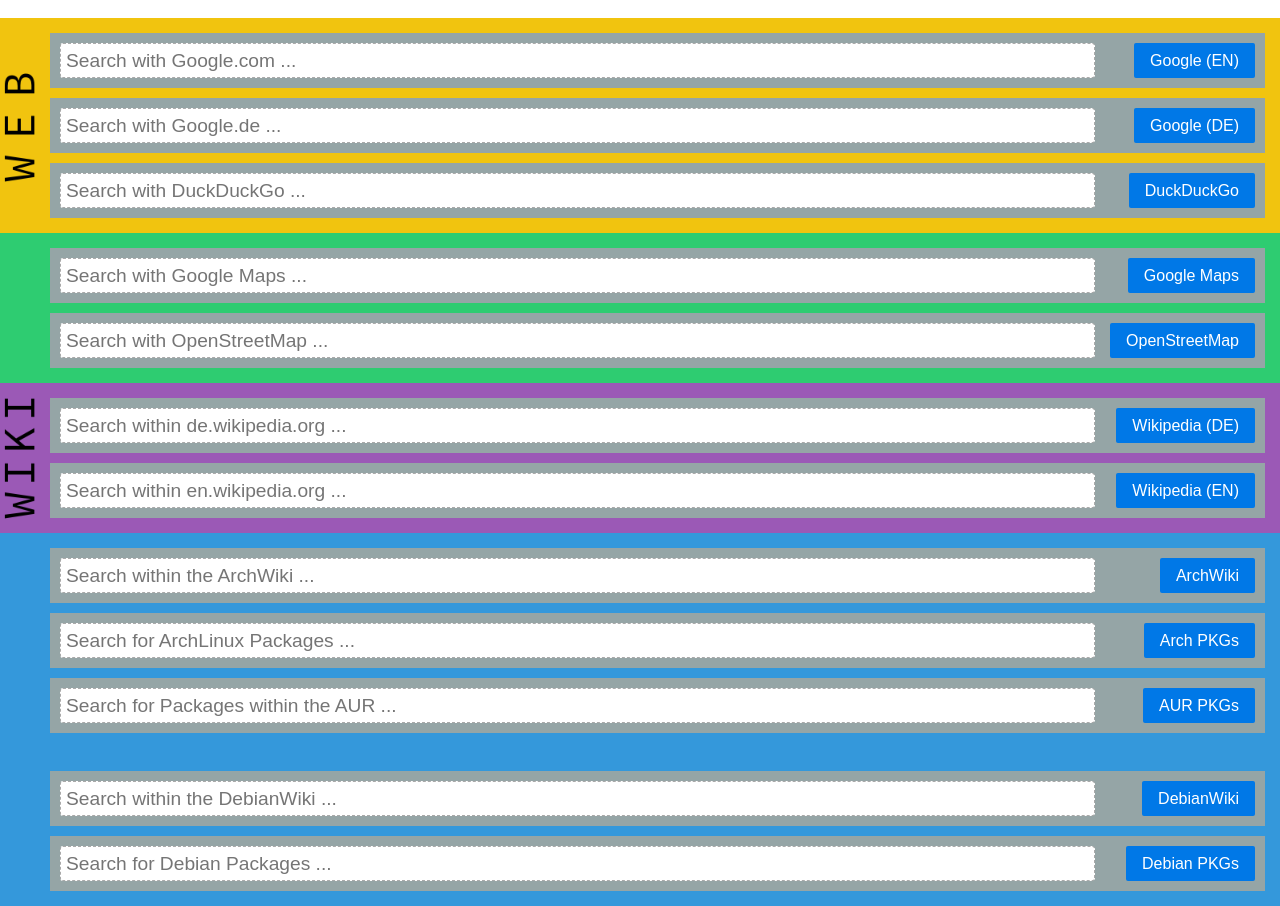
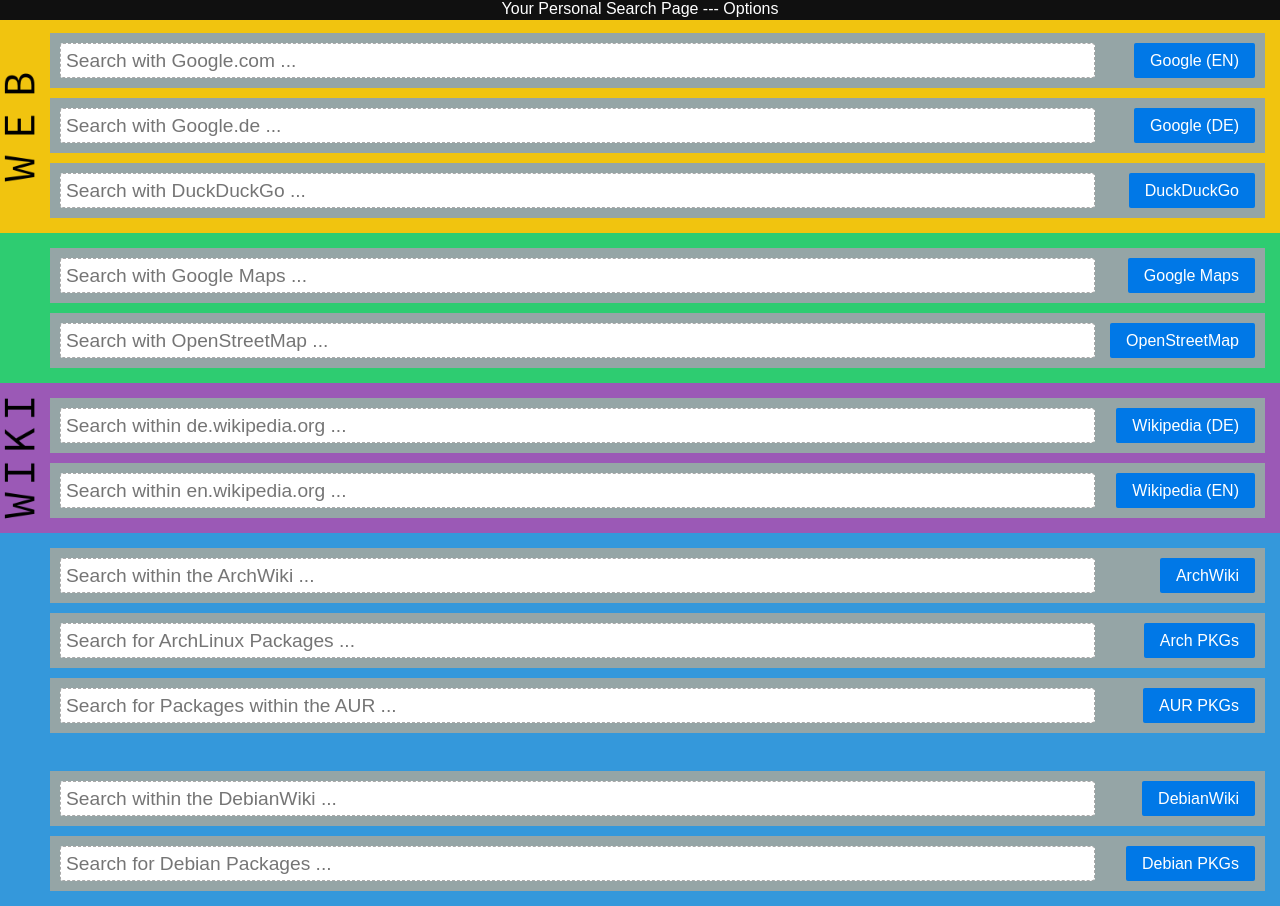
Before and after one commit to jacksgt/search-page, a plain HTML site: page index.html in a window 1280 px wide. Drawn offline with Linux system fonts and the light colour scheme.

Commit message:
Activated options bar

```diff
--- a/index.html
+++ b/index.html
@@ -8,9 +8,9 @@
 	<script type="text/javascript" src="search-engines.js"></script>
     </head>
     <body>
-<!--	<div id="top_bar">
+	<div id="top_bar">
 	    Your Personal Search Page --- Options
-	</div> -->
+	</div>
 	<br>
 	<section id="web-search">
 	<article id="google_en">
```
